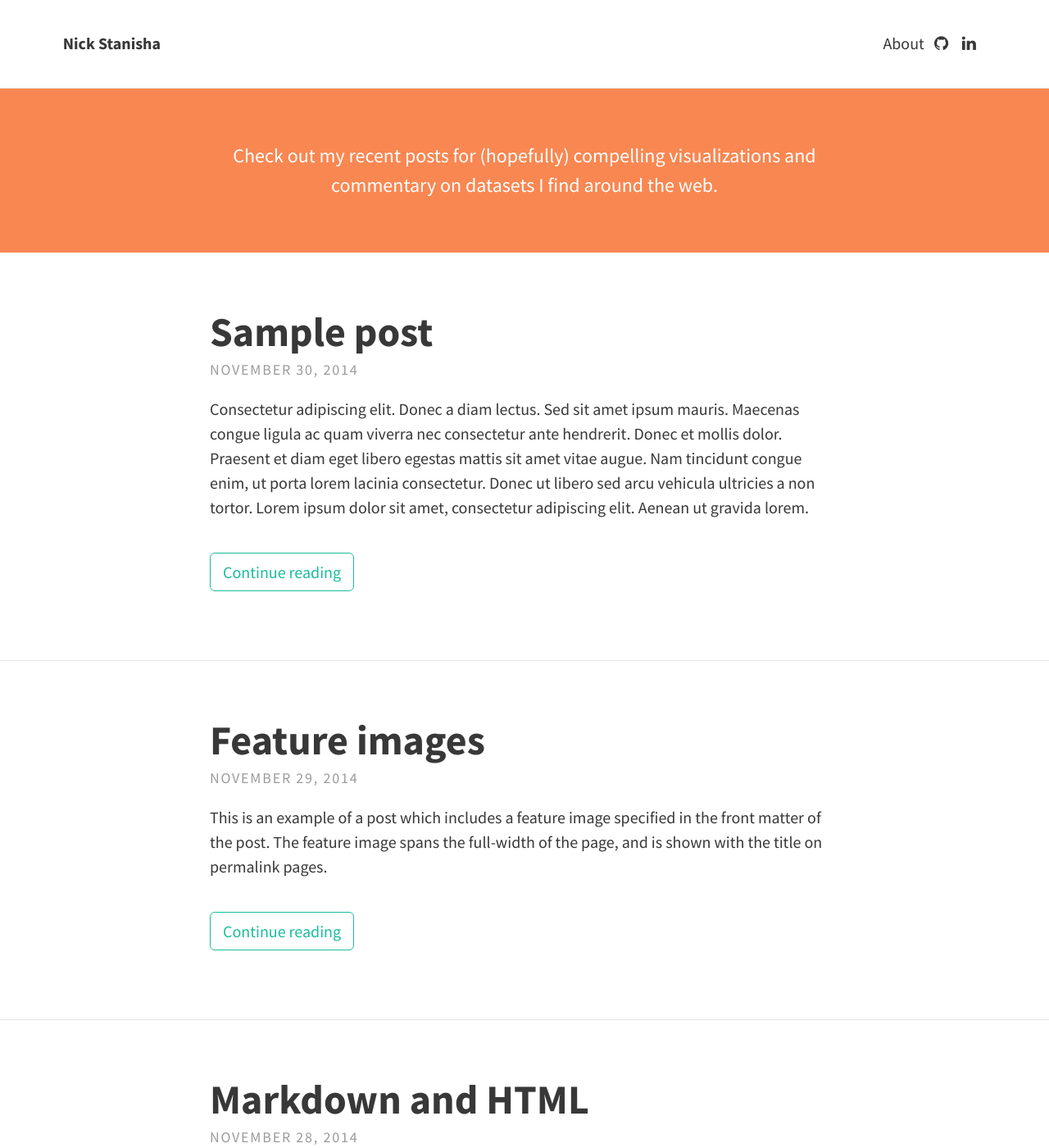
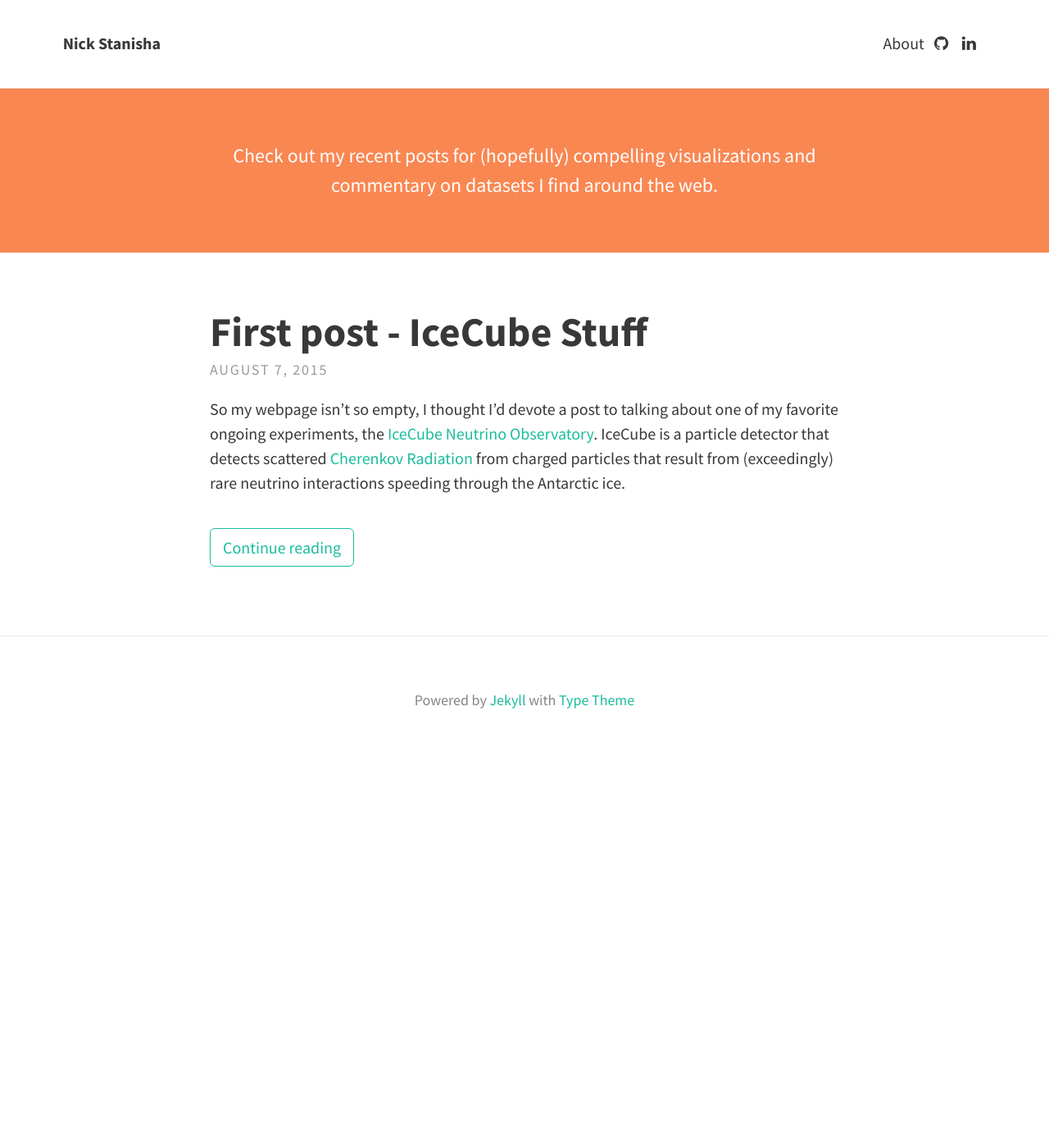
Before and after one commit to nickstanisha/nickstanisha.github.io, a Jekyll site: the page built from index.html, in a window 1280 px wide and 1400 px high. Shown: the whole window at 82% size. Built offline with Jekyll 4.4.1, drawn with Linux system fonts in a browser that asks for light colours; nearby versions of some CDN libraries; the list of posts is cut into pages by our own code; some of the changed lines change nothing that is shown; some of the changed text lies outside the part shown.

Commit message:
First post

```diff
--- a/_posts/2014-11-28-markdown-and-html.md
+++ /dev/null
@@ -1,39 +0,0 @@
----
-layout: post
-title: Markdown and HTML
----
-
-Jeykll supports the use of [Markdown](http://daringfireball.net/projects/markdown/syntax) with inline HTML tags which makes it easier to quickly write posts with Jekyll, without having to worry too much about text formatting. A sample of the formatting follows.
-
-Tables have also been extended from Markdown:
-
-First Header  | Second Header
-------------- | -------------
-Content Cell  | Content Cell
-Content Cell  | Content Cell
-
-Here's an example of an image, which is included using Markdown:
-
-![Geometric pattern with fading gradient](/img/sample_feature_img_2.png)
-
-Highlighting for code in Jekyll is done using Pygments or Rouge. This theme makes use of Pygments by default.
-
-{% highlight js %}
-// count to ten
-for (var i = 1; i <= 10; i++) {
-    console.log(i);
-}
-
-// count to twenty
-var j = 0;
-while (j < 20) {
-    j++;
-    console.log(j);
-}
-{% endhighlight %}
-
-Type Theme uses KaTeX to display maths. Equations such as $$S_n = a \times \frac{1-r^n}{1-r}$$ can be displayed inline.
-
-Alternatively, they can be shown on a new line:
-
-$$ f(x) = \int \frac{2x^2+4x+6}{x-2} $$
--- a/_posts/2014-11-29-feature-images.md
+++ /dev/null
@@ -1,6 +0,0 @@
----
-layout: post
-title: Feature images
-feature-img: "img/sample_feature_img.png"
----
-This is an example of a post which includes a feature image specified in the front matter of the post. The feature image spans the full-width of the page, and is shown with the title on permalink pages.
--- a/_posts/2014-11-30-sample-post.md
+++ /dev/null
@@ -1,21 +0,0 @@
----
-layout: post
-title: Sample post
----
-Consectetur adipiscing elit. Donec a diam lectus. Sed sit amet ipsum mauris. Maecenas congue ligula ac quam viverra nec consectetur ante hendrerit. Donec et mollis dolor. Praesent et diam eget libero egestas mattis sit amet vitae augue. Nam tincidunt congue enim, ut porta lorem lacinia consectetur. Donec ut libero sed arcu vehicula ultricies a non tortor. Lorem ipsum dolor sit amet, consectetur adipiscing elit. Aenean ut gravida lorem.
-
-* Consectetur adipiscing elit
-* Donec a diam lectus
-* Sed sit amet ipsum mauris
-
-Ut turpis felis, pulvinar a semper sed, adipiscing id dolor. Pellentesque auctor nisi id magna consequat sagittis. Curabitur dapibus enim sit amet elit pharetra tincidunt feugiat nisl imperdiet. Ut convallis libero in urna ultrices accumsan. Donec sed odio eros. Donec viverra mi quis quam pulvinar at malesuada arcu rhoncus. Cum sociis natoque penatibus et magnis dis parturient montes, nascetur ridiculus mus. In rutrum accumsan ultricies. Mauris vitae nisi at sem facilisis semper ac in est.
-
-Nunc diam velit, adipiscing ut tristique vitae, sagittis vel odio. Maecenas convallis ullamcorper ultricies. Curabitur ornare, ligula *semper consectetur sagittis*, nisi diam iaculis velit, id fringilla sem nunc vel mi. Nam dictum, odio nec pretium volutpat, arcu ante placerat erat, non tristique elit urna et turpis. Quisque mi metus, ornare sit amet fermentum et, tincidunt et orci. Fusce eget orci a orci congue vestibulum.
-
-Ut dolor diam, elementum et vestibulum eu, porttitor vel elit. Curabitur venenatis pulvinar tellus gravida ornare. Sed et erat faucibus nunc euismod ultricies ut id justo. Nullam cursus suscipit nisi, et ultrices justo sodales nec. Fusce venenatis facilisis lectus ac semper. Aliquam at massa ipsum. Quisque bibendum purus convallis nulla ultrices ultricies. Nullam aliquam, mi eu aliquam tincidunt, purus velit laoreet tortor, viverra pretium nisi quam vitae mi. Fusce vel volutpat elit. Nam sagittis nisi dui.
-
-> Suspendisse lectus leo, consectetur in tempor sit amet, placerat quis neque
-
-Etiam luctus porttitor lorem, sed suscipit est rutrum non. Curabitur lobortis nisl a enim congue semper. Aenean commodo ultrices imperdiet. Vestibulum ut justo vel sapien venenatis tincidunt.
-
-Phasellus eget dolor sit amet ipsum dapibus condimentum vitae quis lectus. Aliquam ut massa in turpis dapibus convallis. Praesent elit lacus, vestibulum at malesuada et, ornare et est. Ut augue nunc, sodales ut euismod non, adipiscing vitae orci. Mauris ut placerat justo. Mauris in ultricies enim. Quisque nec est eleifend nulla ultrices egestas quis ut quam. Donec sollicitudin lectus a mauris pulvinar id aliquam urna cursus. Cras quis ligula sem, vel elementum mi. Phasellus non ullamcorper urna.
--- /dev/null
+++ b/_posts/2015-08-07-first-post-icecube-stuff.md
@@ -0,0 +1,15 @@
+---
+layout: post
+title: First post - IceCube Stuff
+---
+So my webpage isn't so empty, I thought I'd devote a post to talking about one of my favorite ongoing experiments, the [IceCube Neutrino Observatory](https://icecube.wisc.edu/).  IceCube is a particle detector that detects scattered [Cherenkov Radiation](https://en.wikipedia.org/wiki/Cherenkov_radiation) from charged particles that result from (exceedingly) rare neutrino interactions speeding through the Antarctic ice.
+
+As an undergraduate I had some hands-on experience with the reconstruction process-- the process of interpreting the sensed light and reconstructing information about the neutrino event that caused it (Where did the neutrino come from? How fast was it going? What [flavor](https://en.wikipedia.org/wiki/Flavour_%28particle_physics%29) was it?).
+
+The whole process always reminded me of the [scene in The Dark Knight](https://www.youtube.com/watch?v=30Ddn5e598Y) where Batman reconstructs a bullet from the shards to find the thumb print made when the bullet was first loaded.
+
+My specific research involved the data-driven characterization of the IceCube optical sensors.  Because the reconstruction methods were generative models, this basically had the effect of improving the prior distribution.  Why bother, you ask? Because [PINGU](http://icecube.wisc.edu/news/view/186) needed a better model if it wanted to accurately reconstruct low energy neutrino interactions.
+
+Also in my time, I was made aware of a band of (possibly) the most insane people left on the planet, IceCube "Winter Overs".
+
+Winter Overs are modern-day Vikings who agree to spend more than a year at the actual station in Antarctica, sustaining themselves only on home-made snow cones and their love of science (I assume).  If there are positions open, consider [applying!](https://icecube.wisc.edu/jobs/show/winter_over_pos)
--- a/about.md
+++ b/about.md
@@ -7,4 +7,4 @@ feature-img: "img/sample_feature_img_2.png"
 
 I have a B.S. in Physics with a special interest in high-energy particle physics. I worked on R&D and verification for [PINGU](http://icecube.wisc.edu/news/view/186), the proposed update to the [IceCube Neutrino Observatory](https://icecube.wisc.edu/).  I'm currently employed as a data scientist, and I'm a sucker for [good data visualizations](https://github.com/mbostock/d3/wiki/Gallery).
 
-I enjoy visualizations of web data, particle physics data, and social/behavioral data. This site will be home to visualizations and commentary on any and all of these.
+I enjoy finding and analyzing web data, particle physics data, and social/behavioral data. This site will be home to visualizations and commentary on any and all of these.
```
